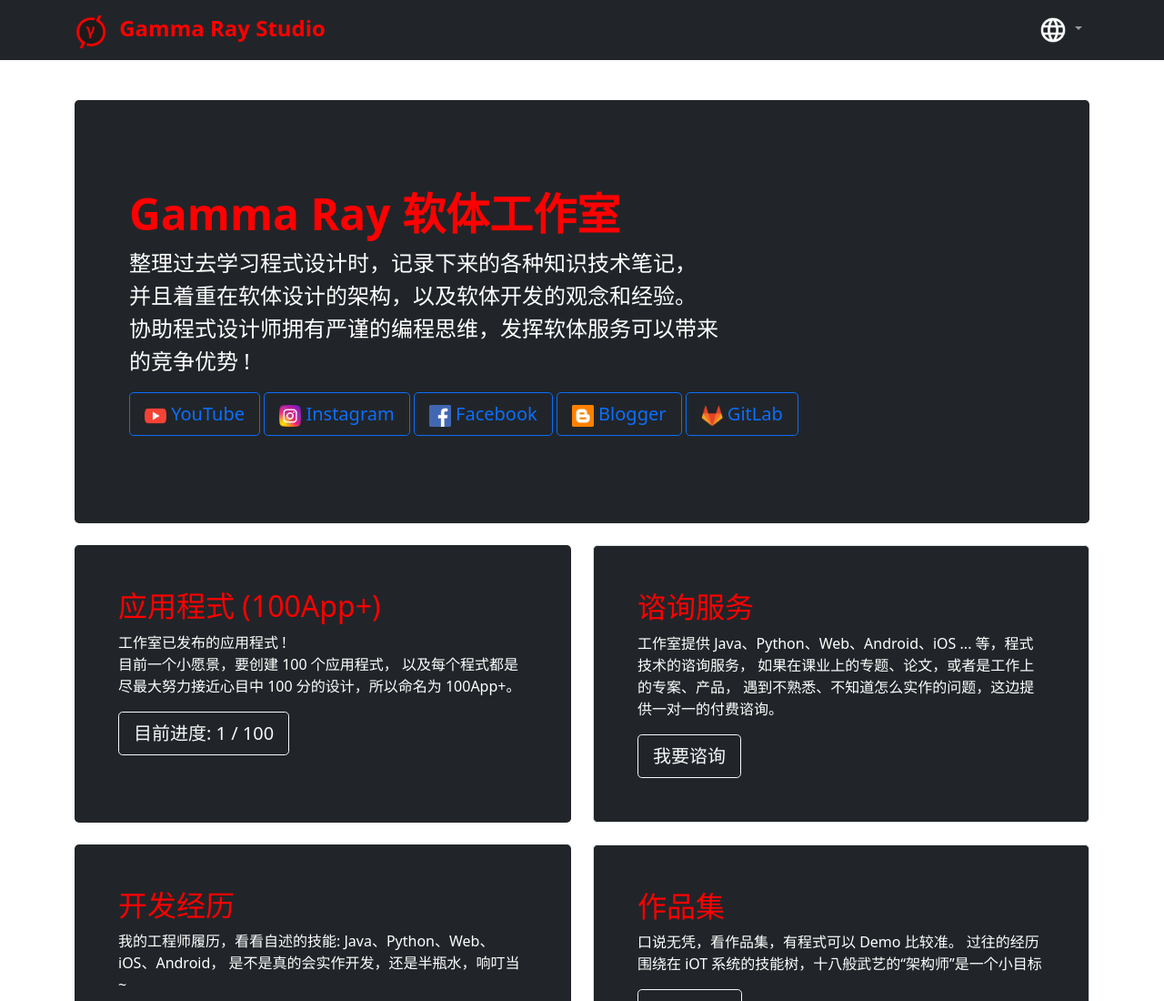
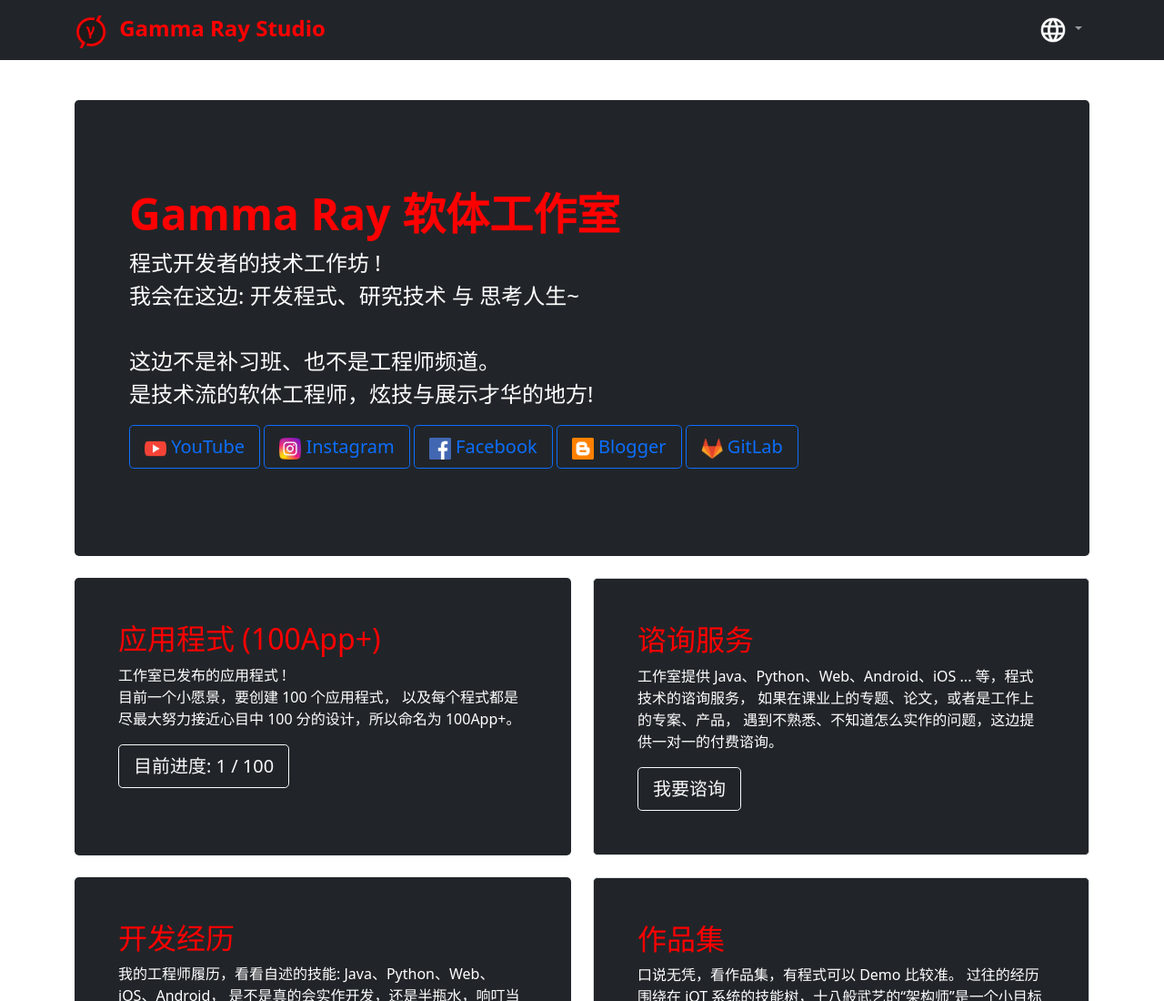
Before and after one commit to Gamma-Ray-Studio/gamma-ray-studio.github.io, a plain HTML site: page zh-chs/index.html in a window 1280 px wide. Shown: the top 1100 px of the page at 91% size. Drawn offline with Linux system fonts and the light colour scheme.

Commit message:
adjust : Gamma Ray 軟體工作室 , 定位 #20211029001

```diff
--- a/zh-chs/index.html
+++ b/zh-chs/index.html
@@ -70,9 +70,10 @@
                         Gamma Ray 软体工作室
                     </h1>
                     <p class="col-md-8 fs-4">
-                        整理过去学习程式设计时，记录下来的各种知识技术笔记，<br>
-                        并且着重在软体设计的架构，以及软体开发的观念和经验。<br>
-                        协助程式设计师拥有严谨的编程思维，发挥软体服务可以带来的竞争优势 !
+                        程式开发者的技术工作坊 ! <br>
+                        我会在这边: 开发程式、研究技术 与 思考人生~<br><br>
+                        这边不是补习班、也不是工程师频道。<br>
+                        是技术流的软体工程师，炫技与展示才华的地方!
                     </p>
                     <a class="btn btn-outline-primary btn-lg" href="https://www.youtube.com/user/rhxs020" role="button" target="_blank">
                         <img src="../assets/img/youtube.png" alt="" width="24" height="24">
```
Also changed, not shown: zh-cht/index.html (+4 -3 lines).
